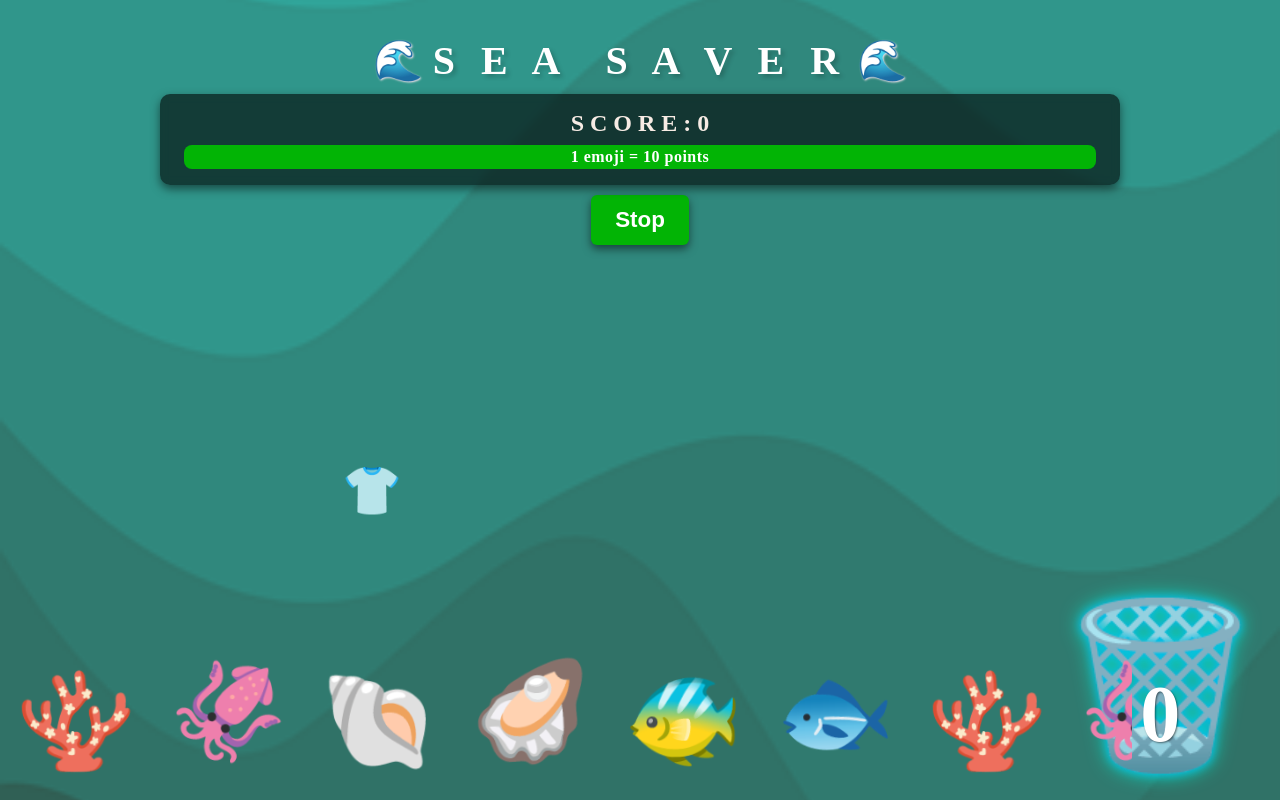
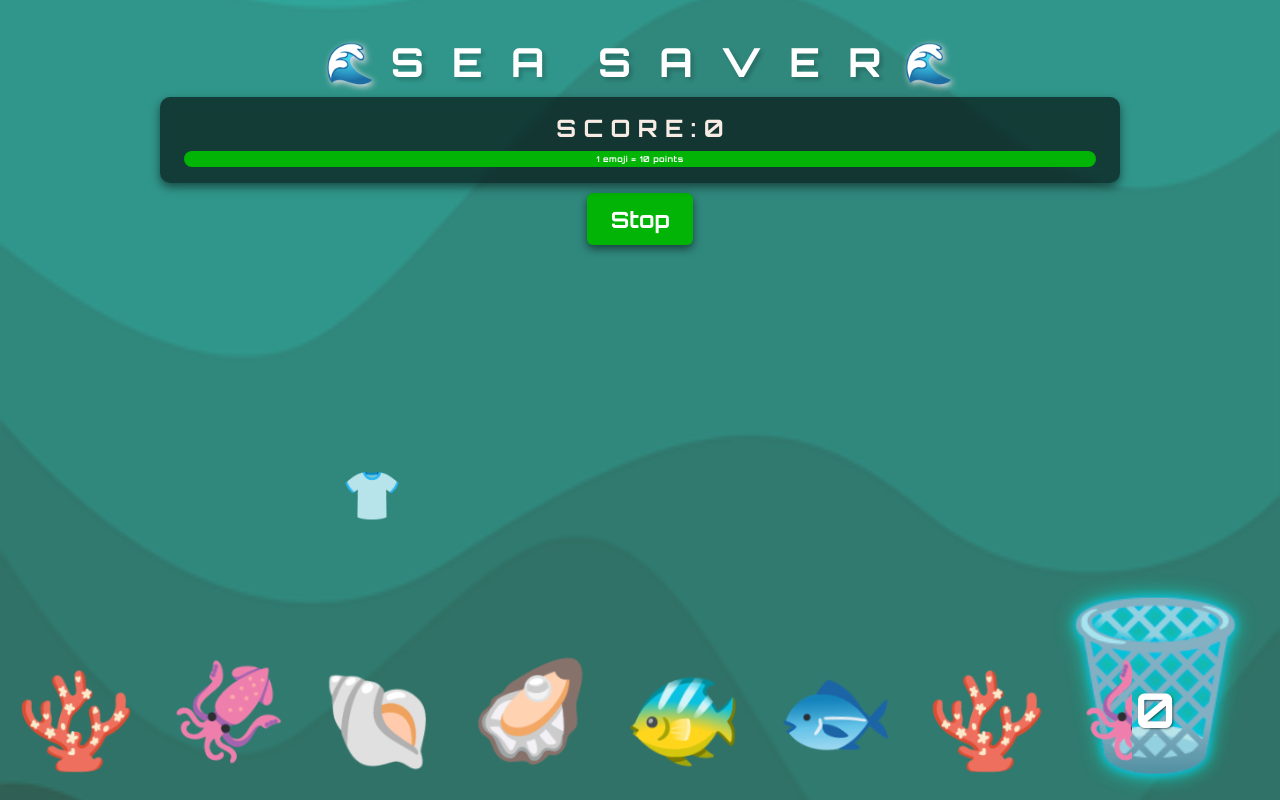
Before and after one commit to DesiPetkovaLee/sea-saver, a website built with Vite: page index.html in a window 1280 px wide. Both pictures are taken after a click on the button "Start Game". Built offline with nearby package versions, Linux system fonts and the light colour scheme.

Commit message:
Update fonts

```diff
--- a/src/main.ts
+++ b/src/main.ts
@@ -224,7 +224,7 @@ const startGame = (): void => {
         document.querySelectorAll(".trash").forEach((el) => el.remove());
 
         generateLegend();
-        trashInTheSea(1350);
+        trashInTheSea(1300);
     }
 };
 
--- a/src/scss/styles.scss
+++ b/src/scss/styles.scss
@@ -1,6 +1,11 @@
 @use "./mixins.scss";
 @use "./palette.scss";
 @use "./devices.scss";
+@import url("https://fonts.googleapis.com/css2?family=Orbitron:wght@400;700&display=swap");
+
+.game {
+    font-family: "Orbitron", sans-serif;
+}
 
 .game {
     &__background {
@@ -34,11 +39,13 @@
         z-index: 10;
 
         & .game__title {
-            font-size: 1.6rem;
+            font-size: 1.2rem;
+            letter-spacing: 0.05em;
             color: palette.$tiel;
             margin-bottom: 10px;
             font-weight: bold;
-            text-shadow: 1px 1px 2px palette.$text-shadow-dark;
+            text-shadow: 2px 2px 6px palette.$text-shadow-dark;
+            font-family: "Orbitron", sans-serif;
 
             &-word {
                 letter-spacing: 0.2em;
@@ -76,14 +83,11 @@
                 color: palette.$white;
                 padding: 3px 6px;
                 border-radius: 8px;
-                font-size: 1rem;
+                font-size: 0.5rem;
                 font-weight: bold;
                 box-shadow: inset 2 2 5px palette.$box-shadow-dark;
                 text-align: center;
                 letter-spacing: 0.5px;
-
-                // to add a div later and give it a font-size and maybe colour
-                //for the emojis which will be generated dynamically in main.ts
             }
 
             & .game__message {
@@ -106,6 +110,7 @@
             cursor: pointer;
             box-shadow: 0 4px 8px palette.$box-shadow-dark;
             transition: background-color 0.3s ease;
+            font-family: "Orbitron", sans-serif;
 
             &:hover {
                 background-color: palette.$aquamarine;
@@ -133,7 +138,7 @@
         position: absolute;
         bottom: 20px;
         right: 20px;
-        font-size: 8rem;
+        font-size: 7.5rem;
         color: palette.$deep-sky-blue;
         text-shadow: 0 0 10px palette.$deep-sky-blue,
             0 0 20px palette.$aquamarine;
@@ -144,7 +149,7 @@
             left: 50%;
             transform: translate(-50%, -50%);
             color: palette.$white;
-            font-size: 4rem;
+            font-size: 3rem;
             font-weight: bold;
             text-shadow: 1px 1px 2px palette.$box-shadow-dark;
             pointer-events: none;
@@ -190,10 +195,10 @@
         }
 
         &__bin-icon {
-            font-size: 10rem;
+            font-size: 11rem;
 
             .bin-score {
-                font-size: 5rem;
+                font-size: 4rem;
             }
         }
     }
@@ -231,7 +236,11 @@
         }
 
         &__bin-icon {
-            right: 20px;
+            right: 25px;
+        }
+
+        .bin-score {
+            font-size: 3rem !important; // smaller than 5rem
         }
     }
 
```
